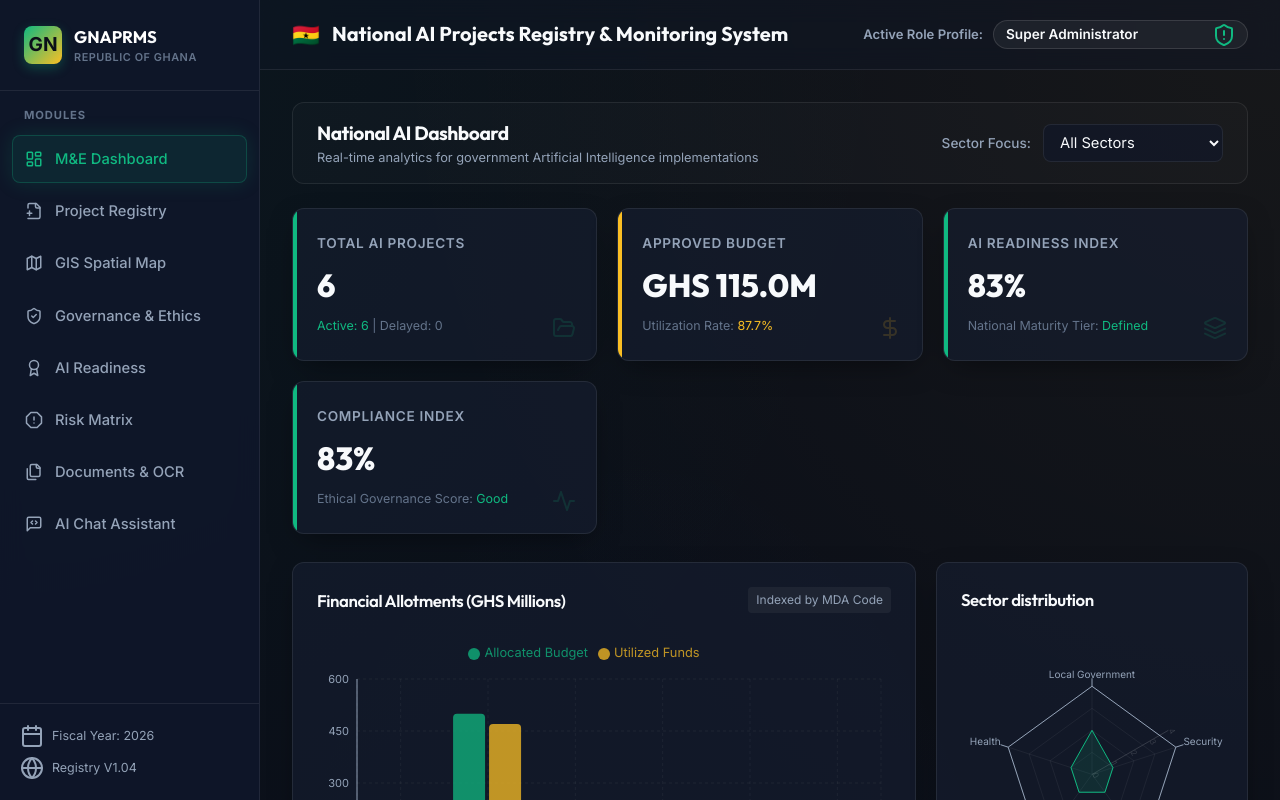
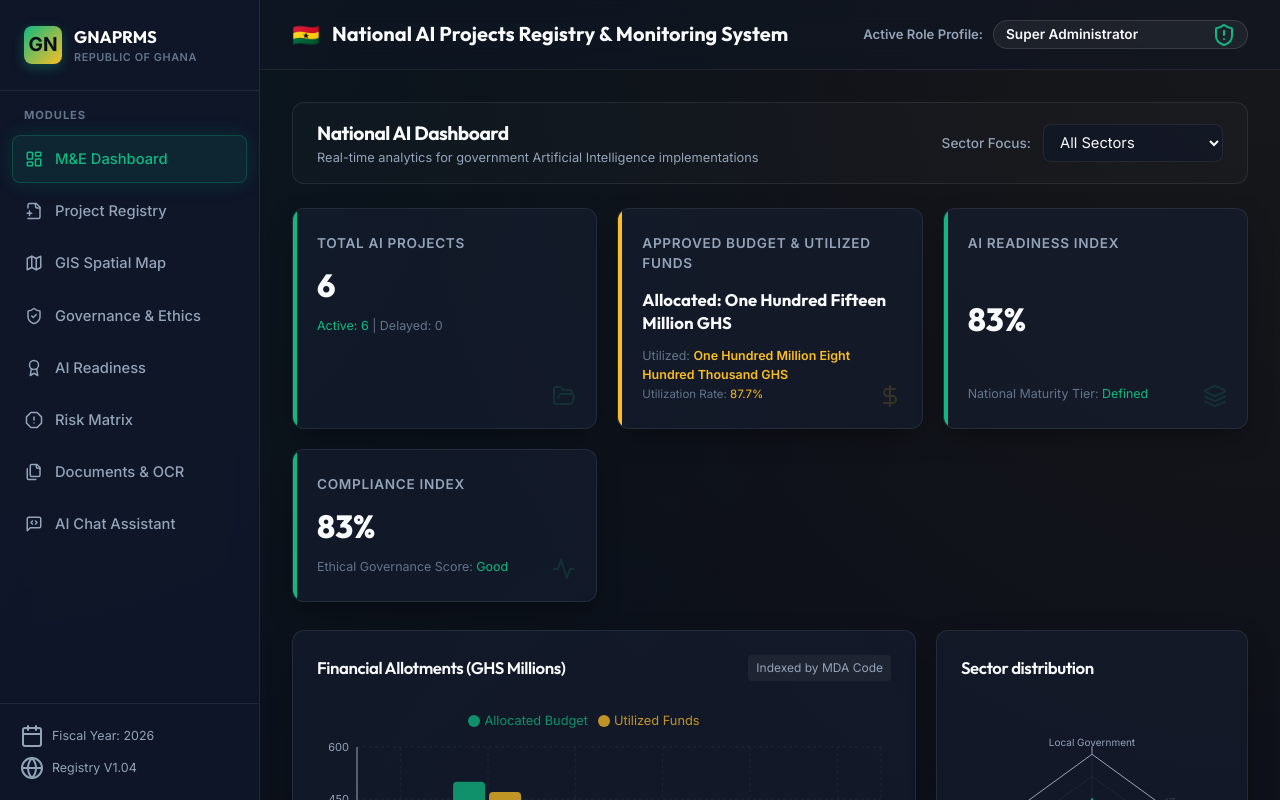
Before and after one commit to nkwasi262-glitch/ai-tracker, a React (Vite) app: page / in a window 1280 px wide. Shown: the top 800 px of the page. Built offline with nearby package versions, Linux system fonts and the light colour scheme.

Commit message:
feat: display allocated budgets and utilized funds in English words inside Dashboard and Project Registry details

```diff
--- a/src/components/Dashboard.tsx
+++ b/src/components/Dashboard.tsx
@@ -14,7 +14,7 @@ import {
   CheckCircle2,
   HelpCircle
 } from 'lucide-react';
-import { AIProject } from '../data/sampleProjects';
+import { AIProject, formatNumberToWords } from '../data/sampleProjects';
 import { UserRole } from './RoleSwitcher';
 
 interface DashboardProps {
@@ -277,12 +277,15 @@ export const Dashboard: React.FC<DashboardProps> = ({ projects, currentRole }) =
           )}
         </div>
 
-        <div className="glass-card kpi-card" style={{ '--theme-accent': 'var(--ghana-gold)' } as React.CSSProperties}>
-          <div className="kpi-title">Approved Budget</div>
-          <div className="kpi-value">
-            GHS {(totalBudget / 1000000).toFixed(1)}M
+        <div className="glass-card kpi-card" style={{ '--theme-accent': 'var(--ghana-gold)', minHeight: '140px' } as React.CSSProperties}>
+          <div className="kpi-title">Approved Budget & Utilized Funds</div>
+          <div className="kpi-value" style={{ fontSize: '1.05rem', lineHeight: '1.4', marginTop: '6px', fontWeight: 700, wordBreak: 'break-word' }}>
+            Allocated: <span style={{ color: 'var(--text-primary)' }}>{formatNumberToWords(totalBudget)} GHS</span>
           </div>
-          <div className="kpi-sub">
+          <div className="kpi-sub" style={{ fontSize: '0.78rem', marginTop: '4px', display: 'block' }}>
+            Utilized: <span style={{ color: 'var(--ghana-gold)', fontWeight: 600 }}>{formatNumberToWords(totalUtilized)} GHS</span>
+          </div>
+          <div className="kpi-sub" style={{ fontSize: '0.72rem', marginTop: '2px' }}>
             Utilization Rate: <span style={{ color: 'var(--ghana-gold)' }}>{budgetUtilizationRate.toFixed(1)}%</span>
           </div>
           <DollarSign className="kpi-icon-wrapper" />
--- a/src/components/ProjectRegistry.tsx
+++ b/src/components/ProjectRegistry.tsx
@@ -1,6 +1,6 @@
 import React, { useState } from 'react';
-import { Plus, Search, Calendar, Landmark, MapPin, DollarSign, AlertCircle } from 'lucide-react';
-import { AIProject } from '../data/sampleProjects';
+import { Plus, Search, Calendar, Landmark, MapPin, DollarSign, AlertCircle, Activity } from 'lucide-react';
+import { AIProject, formatNumberToWords } from '../data/sampleProjects';
 import { UserRole } from './RoleSwitcher';
 
 interface ProjectRegistryProps {
@@ -329,11 +329,33 @@ export const ProjectRegistry: React.FC<ProjectRegistryProps> = ({
                     <span style={{ fontWeight: 600 }}>{selectedProject.latitude.toFixed(4)}, {selectedProject.longitude.toFixed(4)}</span>
                   </div>
                 </div>
-                <div style={{ display: 'flex', alignItems: 'center', gap: '8px', background: 'rgba(255,255,255,0.01)', padding: '10px', borderRadius: '6px', border: '1px solid var(--border-color)' }}>
-                  <DollarSign className="w-4 h-4 text-amber-400" />
-                  <div>
-                    <div style={{ fontSize: '0.68rem', color: 'var(--text-muted)' }}>Approved budget</div>
-                    <span style={{ fontWeight: 600 }}>GHS {(selectedProject.budget.totalAllocated / 100000).toFixed(0)} Lakhs</span>
+                <div style={{
+                  gridColumn: '1 / span 2',
+                  display: 'flex',
+                  flexDirection: 'column',
+                  gap: '8px',
+                  background: 'rgba(255,255,255,0.01)',
+                  padding: '12px 14px',
+                  borderRadius: '8px',
+                  border: '1px solid var(--border-color)'
+                }}>
+                  <div style={{ display: 'flex', alignItems: 'center', gap: '10px' }}>
+                    <DollarSign className="w-4.5 h-4.5 text-amber-400" />
+                    <div>
+                      <div style={{ fontSize: '0.68rem', color: 'var(--text-muted)', textTransform: 'uppercase', fontWeight: 600, letterSpacing: '0.03em' }}>Allocated Budget</div>
+                      <span style={{ fontWeight: 700, fontSize: '0.82rem', color: 'var(--text-primary)', wordBreak: 'break-word', display: 'block', marginTop: '2px' }}>
+                        {formatNumberToWords(selectedProject.budget.totalAllocated)} GHS
+                      </span>
+                    </div>
+                  </div>
+                  <div style={{ display: 'flex', alignItems: 'center', gap: '10px', borderTop: '1px solid rgba(255,255,255,0.05)', paddingTop: '8px' }}>
+                    <Activity className="w-4.5 h-4.5 text-emerald-400" />
+                    <div>
+                      <div style={{ fontSize: '0.68rem', color: 'var(--text-muted)', textTransform: 'uppercase', fontWeight: 600, letterSpacing: '0.03em' }}>Utilized Funds</div>
+                      <span style={{ fontWeight: 700, fontSize: '0.82rem', color: 'var(--ghana-emerald)', wordBreak: 'break-word', display: 'block', marginTop: '2px' }}>
+                        {formatNumberToWords(selectedProject.budget.utilized)} GHS
+                      </span>
+                    </div>
                   </div>
                 </div>
                 <div style={{ display: 'flex', alignItems: 'center', gap: '8px', background: 'rgba(255,255,255,0.01)', padding: '10px', borderRadius: '6px', border: '1px solid var(--border-color)' }}>
--- a/src/data/sampleProjects.ts
+++ b/src/data/sampleProjects.ts
@@ -436,3 +436,47 @@ export const ghanaRegions: RegionInfo[] = [
   { name: "Western", center: [5.5560, -2.2229], projectCount: 0, description: "Western coastal and digital literacy training hub." },
   { name: "Volta", center: [6.5781, 0.4504], projectCount: 0, description: "Volta region digital systems and smart services hub." }
 ];
+
+export function formatNumberToWords(num: number): string {
+  if (num === 0) return 'Zero';
+
+  const ones = ['', 'One', 'Two', 'Three', 'Four', 'Five', 'Six', 'Seven', 'Eight', 'Nine', 'Ten',
+                'Eleven', 'Twelve', 'Thirteen', 'Fourteen', 'Fifteen', 'Sixteen', 'Seventeen', 'Eighteen', 'Nineteen'];
+  const tens = ['', '', 'Twenty', 'Thirty', 'Forty', 'Fifty', 'Sixty', 'Seventy', 'Eighty', 'Ninety'];
+
+  const scales = ['', 'Thousand', 'Million', 'Billion'];
+
+  const convertHundreds = (n: number): string => {
+    let str = '';
+    if (n >= 100) {
+      str += ones[Math.floor(n / 100)] + ' Hundred ';
+      n %= 100;
+    }
+    if (n >= 20) {
+      str += tens[Math.floor(n / 10)] + ' ';
+      n %= 10;
+      if (n > 0) {
+        str += ones[n] + ' ';
+      }
+    } else if (n > 0) {
+      str += ones[n] + ' ';
+    }
+    return str.trim();
+  };
+
+  let wordResult = '';
+  let scaleIndex = 0;
+  let temp = num;
+
+  while (temp > 0) {
+    const chunk = temp % 1000;
+    if (chunk > 0) {
+      const chunkText = convertHundreds(chunk);
+      wordResult = chunkText + (scales[scaleIndex] ? ' ' + scales[scaleIndex] : '') + ' ' + wordResult;
+    }
+    temp = Math.floor(temp / 1000);
+    scaleIndex++;
+  }
+
+  return wordResult.trim();
+}
```
